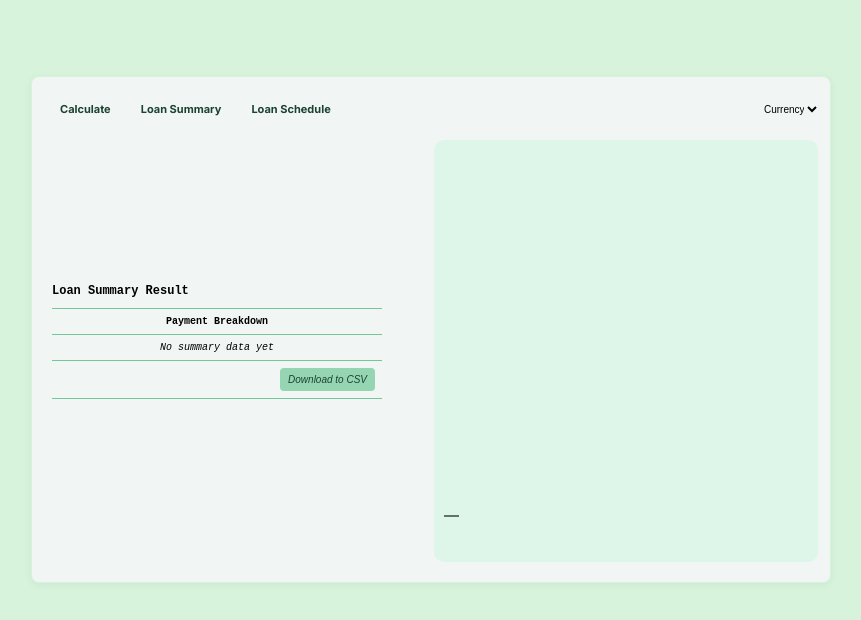
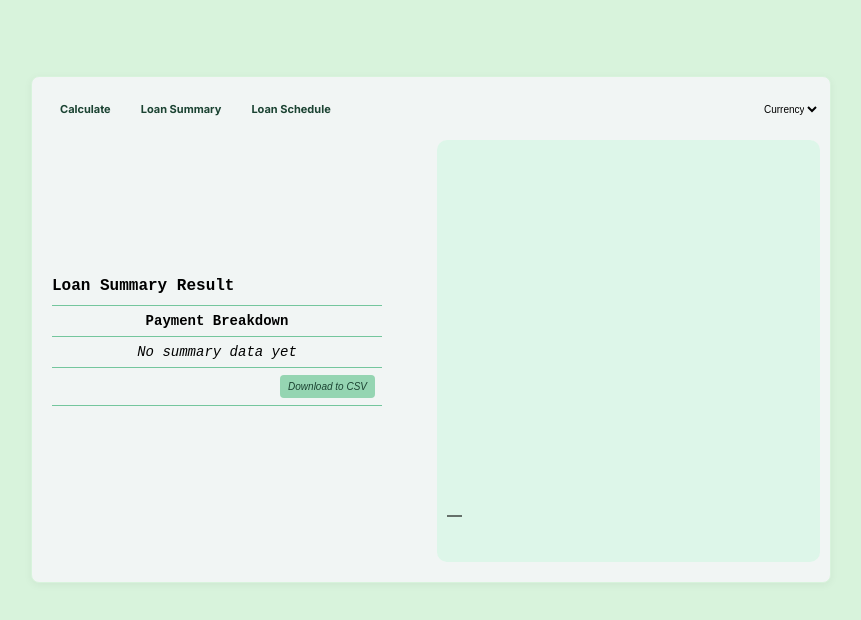
Before and after one commit to GiftinTech/Loan-Calculator, a website built with Vite: page index.html in a window 1280 px wide. Both pictures are taken after a click on the item "Loan Summary". Shown: the whole page, without its empty margins (209-1070 px from the left). Built offline with nearby package versions, Linux system fonts and the light colour scheme.

Commit message:
Increase font size for summary and schedule table

```diff
--- a/src/styles.css
+++ b/src/styles.css
@@ -337,11 +337,12 @@ caption {
   text-align: left;
   margin: 10px 0;
   font-weight: bold;
-  font-size: 12px;
+  font-size: 14px;
 }
 
 tr {
-  font-size: 10px;
+  font-size: 12px;
+  font-weight: 500;
 }
 
 .loan-summary-table tr:nth-of-type(even) {
@@ -533,6 +534,14 @@ tr {
     font-size: 13px;
   }
 
+  caption {
+    font-size: 15px;
+  }
+
+  tr {
+    font-size: 13px;
+  }
+
   .chart-details {
     gap: 120px;
   }
@@ -621,15 +630,23 @@ tr {
     width: 290px;
   }
 
+  caption {
+    font-size: 16px;
+  }
+
+  tr {
+    font-size: 14px;
+  }
+
   .summary-placeholder {
     align-self: center;
     margin-left: -20px;
-    margin-right: 20px;
+    margin-right: -10px;
   }
 
   .schedule-placeholder {
-    margin-left: -20px;
-    margin-right: 20px;
+    margin-left: 10px;
+    margin-right: 25px;
   }
 
   .loan-schedule-table {
```
